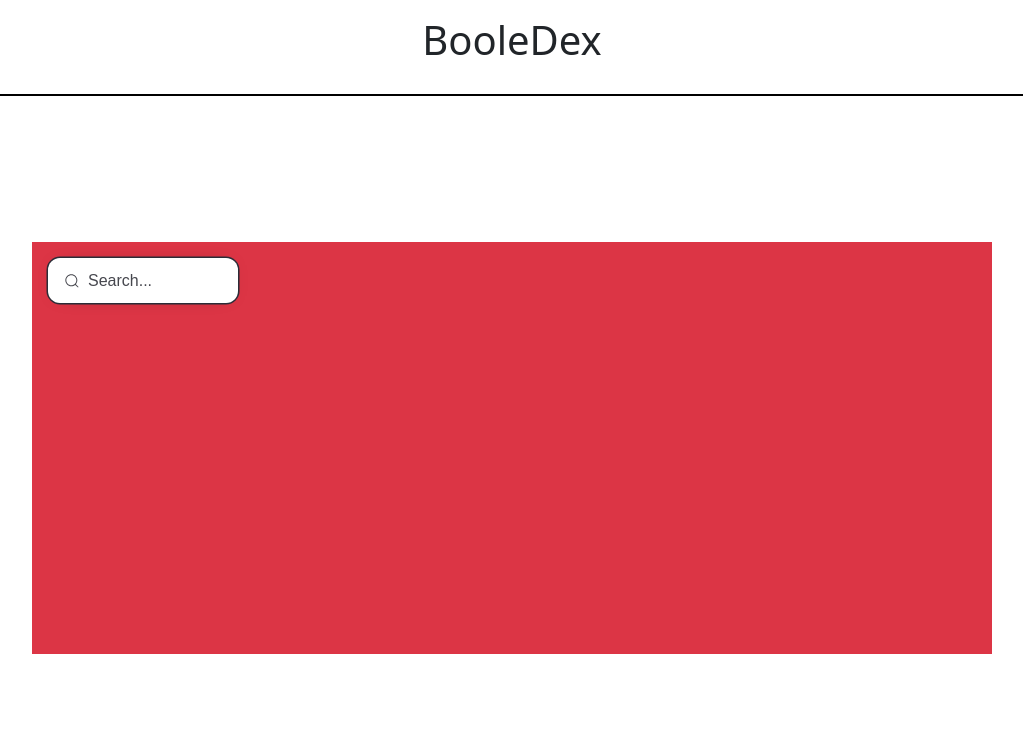
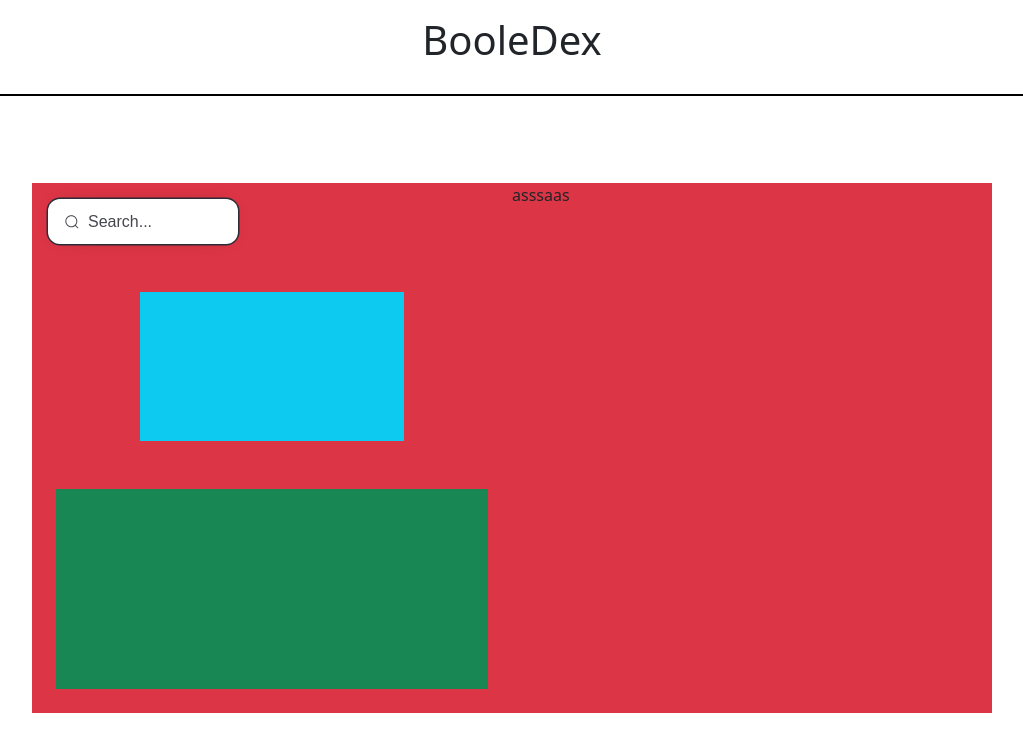
Before and after one commit to KejdiKishta/vue-pokedex, a Vue app: page / in a window 1280 px wide. Shown: the top 752 px of the page, without its empty margins (128-1151 px from the left). Built offline with nearby package versions, Linux system fonts and the light colour scheme.

Commit message:
add: empty left col components

```diff
--- /dev/null
+++ b/src/components/AppImages.vue
@@ -0,0 +1,23 @@
+<script>
+import { store } from '@/store';
+
+export default {
+    data() {
+        return {
+            store,
+        }
+    }
+}
+</script>
+
+<template>
+    <div class="p-5">
+        <div class="w-75 m-auto ratio ratio-16x9 bg-info">
+
+        </div>
+    </div>
+</template>
+
+<style scoped lang="scss">
+
+</style>
--- a/src/components/AppLeftCol.vue
+++ b/src/components/AppLeftCol.vue
@@ -1,9 +1,13 @@
 <script>
+import AppImages from "./AppImages.vue";
 import AppSearch from "./AppSearch.vue";
+import AppStats from "./AppStats.vue";
 
 export default {
     components: {
-        AppSearch
+        AppSearch,
+        AppImages,
+        AppStats
     },
     data() {
         return {
@@ -16,6 +20,8 @@ export default {
 <template>
     <div class="p-3">
         <AppSearch />
+        <AppImages />
+        <AppStats />
     </div>
 </template>
 
--- a/src/components/AppMain.vue
+++ b/src/components/AppMain.vue
@@ -1,9 +1,11 @@
 <script>
 import AppLeftCol from './AppLeftCol.vue';
+import AppRightCol from './AppRightCol.vue';
 
 export default {
     components: {
         AppLeftCol,
+        AppRightCol,
     },
     data() {
         return {
@@ -15,8 +17,13 @@ export default {
 
 <template>
     <main class="d-flex justify-content-center align-items-center">
-        <div class="w-75 ratio ratio-21x9 bg-danger">
-            <AppLeftCol />
+        <div class="w-75 bg-danger d-flex">
+            <div class="w-50">
+                <AppLeftCol />
+            </div>
+            <div class="w-50">
+                <AppRightCol />
+            </div>
         </div>
     </main>
 </template>
@@ -25,7 +32,7 @@ export default {
 @use "../scss/partials/variables" as *;
 
 main {
-    height: 100vh - $header-height;
+    height: calc( 100vh - $header-height);
     overflow: hidden;
 }
 </style>
--- /dev/null
+++ b/src/components/AppRightCol.vue
@@ -0,0 +1,13 @@
+<script>
+
+</script>
+
+<template>
+    <div>
+        asssaas
+    </div>
+</template>
+
+<style scoped lang="scss">
+
+</style>
--- a/src/components/AppSearch.vue
+++ b/src/components/AppSearch.vue
@@ -10,11 +10,20 @@ export default {
     },
     methods: {
         search() {
+            // pokemon info
             axios
             .get(`https://pokeapi.co/api/v2/pokemon/${this.store.querySearch}/`)
             .then((resp)=>{
-                this.store.searchResult = resp.data
-                console.log(this.store.searchResult);
+                this.store.info = resp.data
+                // console.log(this.store.info);
+            })
+
+            // pokemon habitat
+            axios
+            .get(`https://pokeapi.co/api/v2/pokemon-species/${this.store.querySearch}/`)
+            .then((resp)=>{
+                this.store.habitat = resp.data.habitat.url
+                // console.log(this.store.habitat);
             })
         }
     }
--- /dev/null
+++ b/src/components/AppStats.vue
@@ -0,0 +1,19 @@
+<script>
+export default {
+    data() {
+        return {
+
+        }
+    }
+}
+</script>
+
+<template>
+    <div class="p-2 pt-0">
+        <div class="bg-success" style="height: 200px;"></div>
+    </div>
+</template>
+
+<style scoped lang="scss">
+
+</style>
--- a/src/store.js
+++ b/src/store.js
@@ -1,6 +1,7 @@
 import {reactive} from "vue"
 
 export const store = reactive({
-    querySearch: "",
-    searchResult: null,
+    querySearch: null,
+    info: null,
+    habitat: null,
 });
```
